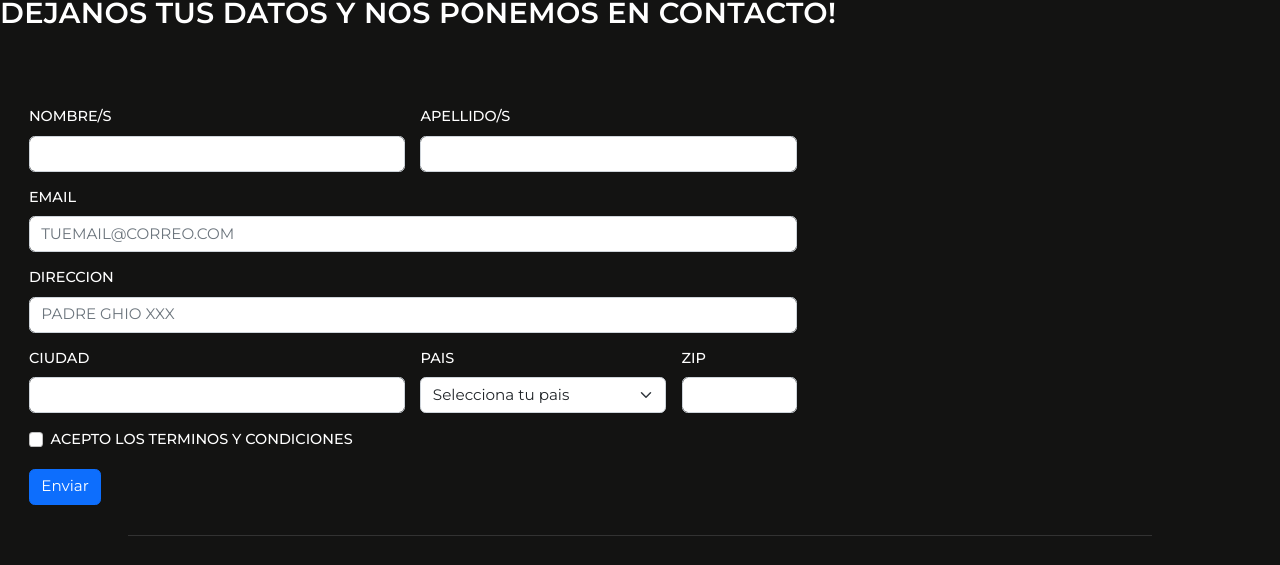
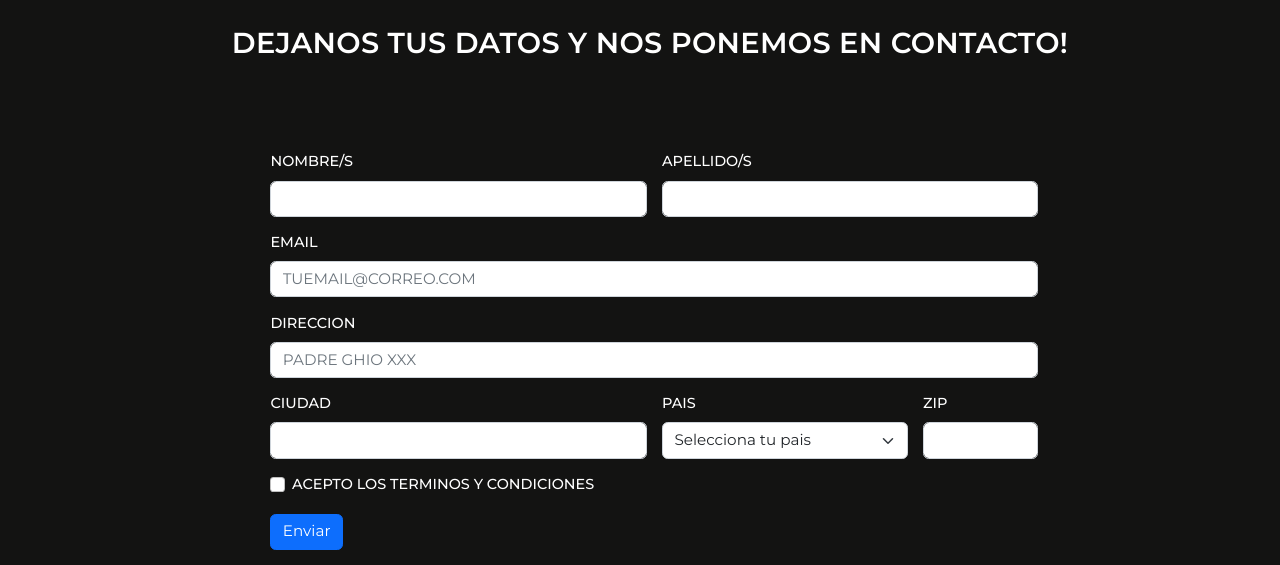
Before and after one commit to chikamonster/Codered, a website: page paginas/contacto.html in a window 1280 px wide. Shown: the part 67-632 px from the top of the page. Drawn offline with nearby package versions, Linux system fonts and the light colour scheme.

Commit message:
final-v1.1

```diff
--- a/paginas/contacto.html
+++ b/paginas/contacto.html
@@ -28,6 +28,7 @@
                       </nav>
             </header>
             <main>
+              <section class="form_container">
                 <p>Dejanos tus datos y nos ponemos en contacto!</p>
                 <div class="form__box">
                     <form class="row g-3">
@@ -318,6 +319,7 @@
                     </div>
                   </form>
                 </div>
+              </section>
             </main>
             <footer class="footer_box">
               <div class="footer_container">
--- a/scss/_contacto.scss
+++ b/scss/_contacto.scss
@@ -1,9 +1,17 @@
-.form__box{
-    width: 60%;
-    margin-top: 5em;
-    margin-left: 2em;
+.form_container{
     display: flex;
+    flex-direction: column;
+    align-items: center;
+    justify-content: center;
+    margin-top: 30px;
+        .form__box{
+        width: 60%;
+        margin-top: 5em;
+        margin-left: 2em;
+        display: flex;
+        }
 }
+
 option{
     color: black;
 }
@@ -12,4 +20,6 @@ p{
     font-size: 2em;
     font-weight: 600;
     letter-spacing: .01em;
+    margin-top: 20px;
+    margin-left:20px;
 }
```
Also changed, not shown: style.css.
